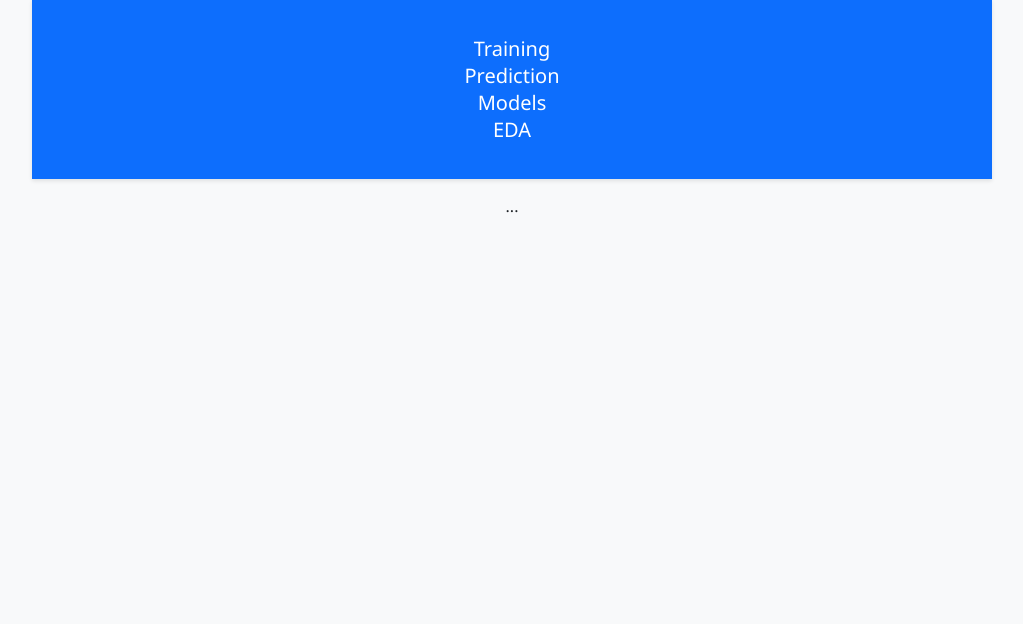
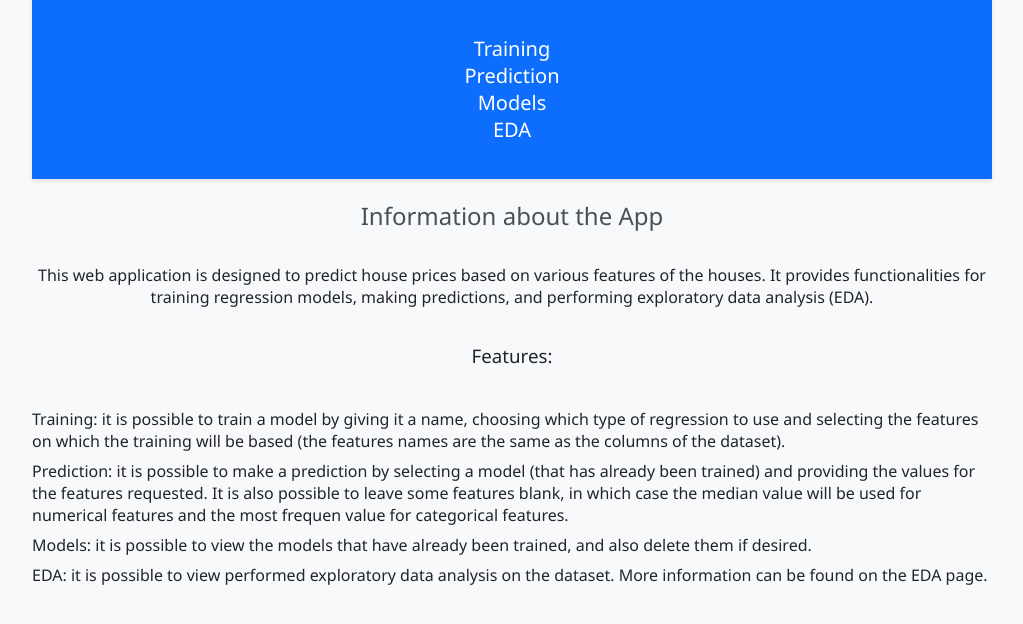
Before and after one commit to WormierGold204/House-Pricing-Regression, a Flask app: page / in a window 1280 px wide. Shown: the part 129-753 px from the top of the page, without its empty margins (128-1151 px from the left). Run offline with Flask 3, Linux system fonts and the light colour scheme; parts of the project's set-up code (start-up, migrations or seed data) failed here and were passed over.

Commit message:
Add some information about the App in index page

```diff
--- a/static/css/index_style.css
+++ b/static/css/index_style.css
@@ -22,9 +22,14 @@ body {
     box-shadow: 0 2px 4px rgba(0,0,0,0.1);
 }
 
-.navbar ul {
+ul {
     list-style-type: none;
     padding: 0;
+}
+
+.feature {
+    text-align: left;
+    margin: 0.5rem 0;
 }
 
 .navbar a {
--- a/templates/eda.html
+++ b/templates/eda.html
@@ -50,8 +50,8 @@
             <div id="correlations" class="eda-section">
                 <h2>Correlations</h2>
                 <img src="{{ url_for('static', filename='eda/correlation_heatmap.png') }}" alt="Correlation Heatmap">
-                <p>Pearson correlation heatmap showing linear relationship between features.</p>
-                <p>Last column (or last row) show the correlation between the target variable and the other features.</p>
+                <p>Pearson correlation heatmap showing linear relationships between features.</p>
+                <p>Last column (or last row) show the correlation between the target variable and the other numerical features.</p>
             </div>
 
             <div id="plots" class="eda-section">
--- a/templates/index.html
+++ b/templates/index.html
@@ -18,6 +18,20 @@
             </ul>
         </nav>
     </header>
-    <p id="documentation">...</p>
+    <h2 id="documentation">Information about the App</h2>
+    <p>This web application is designed to predict house prices based on various features of the houses.
+       It provides functionalities for training regression models, making predictions, and performing exploratory data analysis (EDA).</p>
+    <h3>Features:</h3>
+    <ul id="features-list">
+        <li class="feature">Training: it is possible to train a model by giving it a name, choosing which type of regression to use
+            and selecting the features on which the training will be based (the features names are the same as the columns of the dataset).</li>
+        <li class="feature">Prediction: it is possible to make a prediction by selecting a model (that has already been trained)
+            and providing the values for the features requested.
+            It is also possible to leave some features blank, in which case the median value will be used for
+            numerical features and the most frequen value for categorical features.</li>
+        <li class="feature">Models: it is possible to view the models that have already been trained, and also delete them if desired.</li>
+        <li class="feature">EDA: it is possible to view performed exploratory data analysis on the dataset. More information can be
+            found on the EDA page.
+        </li>
 </body>
 </html>
```
Also changed, not shown: other parts of static/css/index_style.css (+0 -70 lines), static/eda/saleprice_vs_building_class.png, static/eda/saleprice_vs_garage_cars.png, static/eda/saleprice_vs_roof_style.png.
